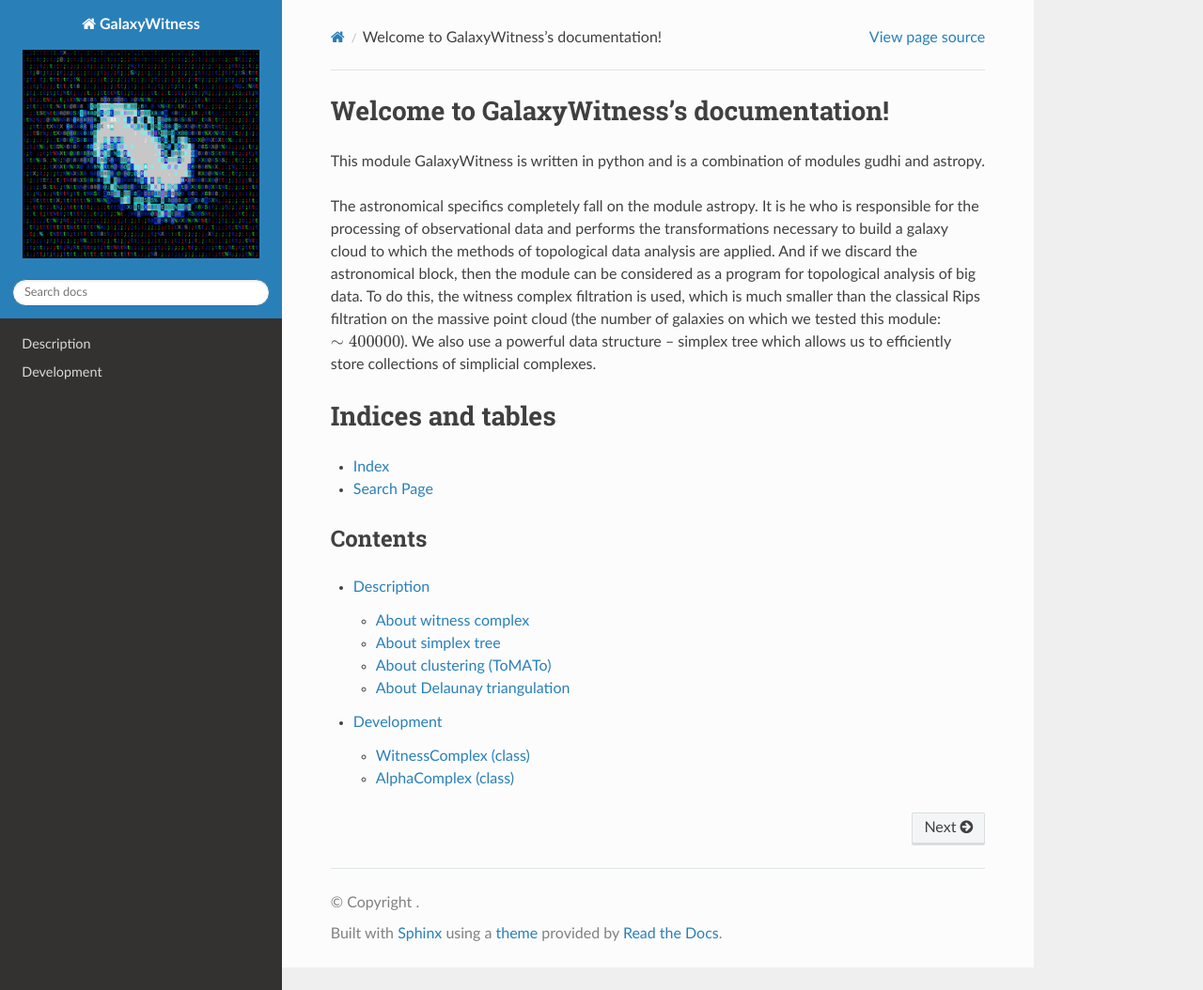
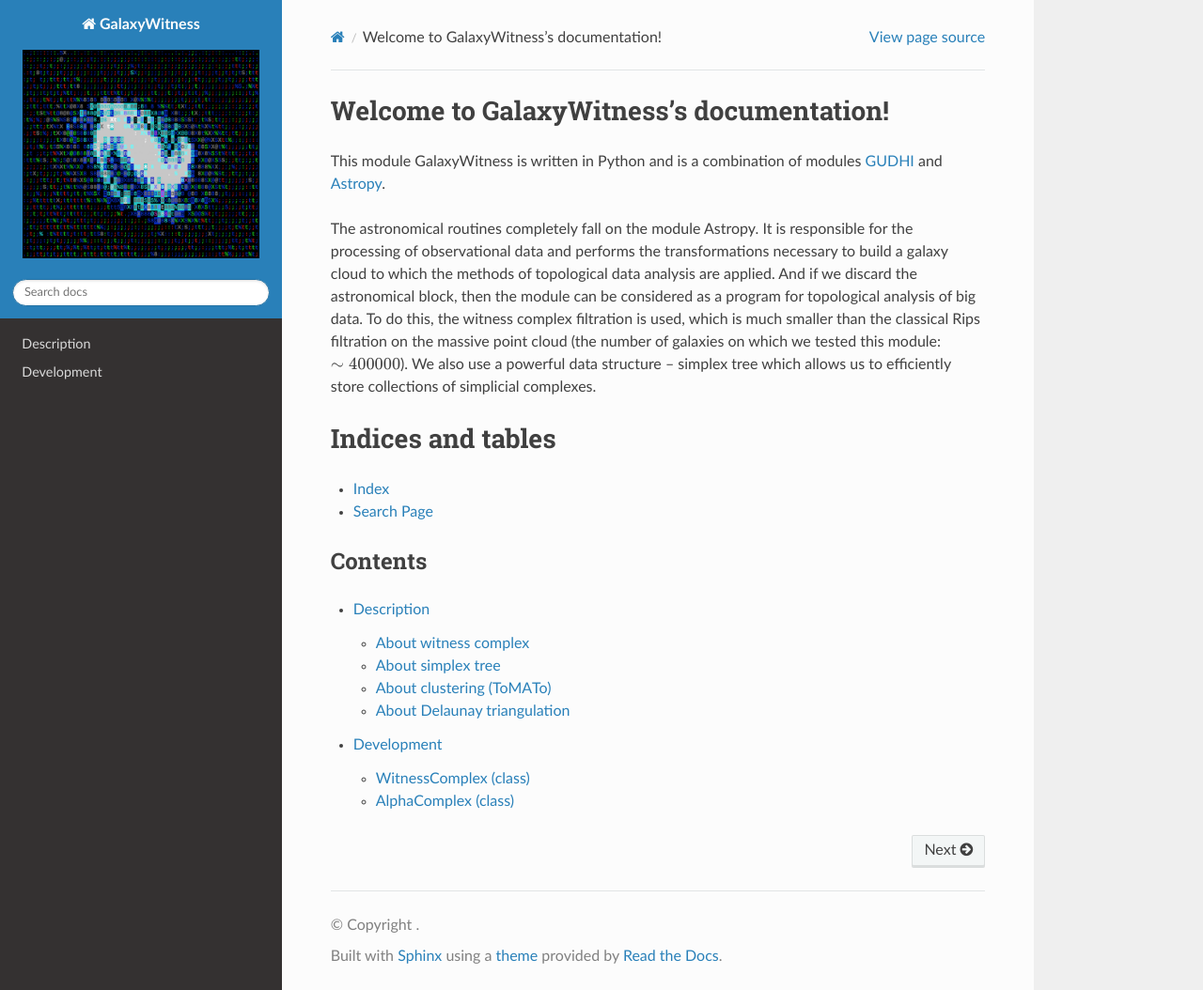
Before and after one commit to davidmiheev/GalaxyWitness, a Sphinx documentation site: the page built from docs/source/index.rst, in a window 1280 px wide and 1054 px high. Shown: the whole window at 94% size. Built offline with Sphinx 7.4.7 and the Read the Docs theme 2.0.0, drawn with Linux system fonts in a browser that asks for light colours.

Commit message:
using sphinx for build tech documentation

```diff
--- a/docs/source/index.rst
+++ b/docs/source/index.rst
@@ -10,9 +10,9 @@ Welcome to GalaxyWitness's documentation!
    :maxdepth: 2
    :caption: Contents:
 
-This module GalaxyWitness is written in python and is a combination of modules gudhi and astropy.
+This module GalaxyWitness is written in Python and is a combination of modules `GUDHI <https://gudhi.inria.fr>`_ and `Astropy <https://www.astropy.org>`_.
 
-The astronomical specifics completely fall on the module astropy. It is he who is responsible for the processing of observational data and performs the transformations necessary to build a galaxy cloud to which the methods of topological data analysis are applied. And if we discard the astronomical block, then the module can be considered as a program for topological analysis of big data. To do this, the witness complex filtration is used, which is much smaller than the classical Rips filtration on the massive point cloud (the number of galaxies on which we tested this module: :math:`\sim400000`). We also use a powerful data structure -- simplex tree which allows us to efficiently store collections of simplicial complexes.
+The astronomical routines completely fall on the module Astropy. It is responsible for the processing of observational data and performs the transformations necessary to build a galaxy cloud to which the methods of topological data analysis are applied. And if we discard the astronomical block, then the module can be considered as a program for topological analysis of big data. To do this, the witness complex filtration is used, which is much smaller than the classical Rips filtration on the massive point cloud (the number of galaxies on which we tested this module: :math:`\sim400000`). We also use a powerful data structure -- simplex tree which allows us to efficiently store collections of simplicial complexes.
 
 Indices and tables
 ==================
```
